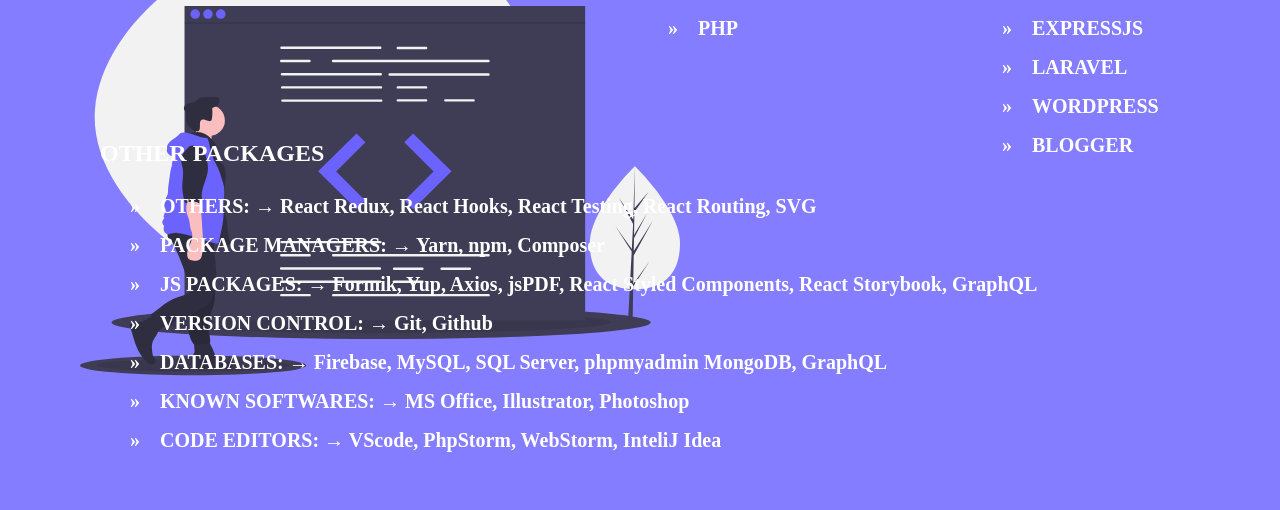
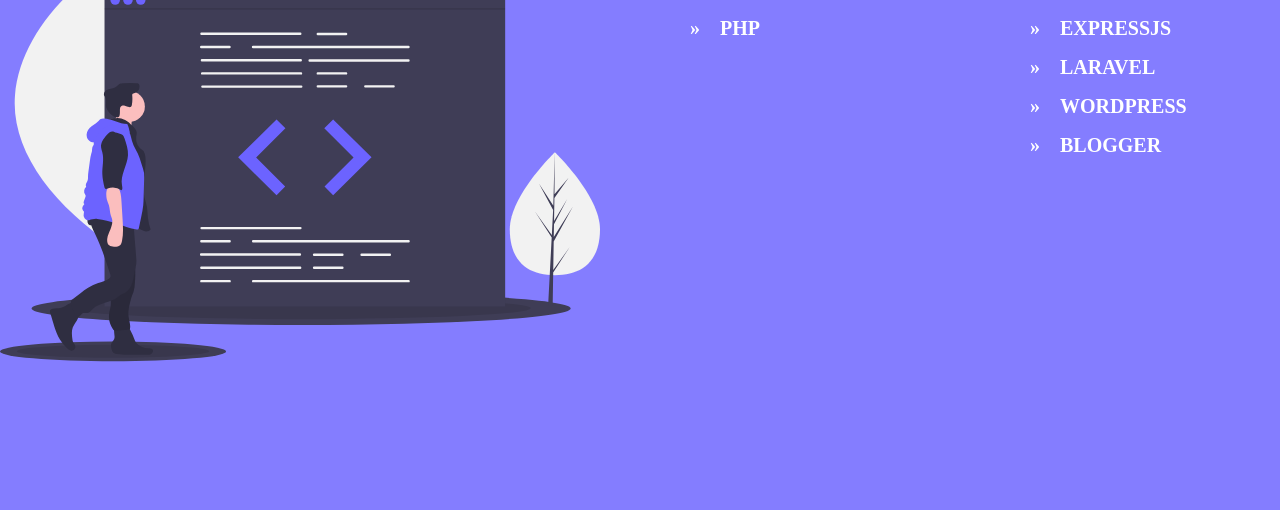
Before and after one commit to vigneshKVM/myportfolio, a Next.js app: page / in a window 1280 px wide. Shown: the part 1280-1790 px from the top of the page. Built offline with nearby package versions, Linux system fonts and the light colour scheme.

Commit message:
style Changed for mobile compatability

```diff
--- a/pages/index.js
+++ b/pages/index.js
@@ -44,7 +44,7 @@
     ContactSocialLinks,
     ContactDetailsContainer,
     ContactDetail,
-    ContactDetailsList, ContactDetailsHeading, Main, NavItemLink, HamburgerIcon
+    ContactDetailsList, ContactDetailsHeading, Main, NavItemLink, HamburgerIcon, PortfolioImageSite
 } from "../styles/home.style";
 import { VerticalTimeline, VerticalTimelineElement }  from 'react-vertical-timeline-component';
 import 'react-vertical-timeline-component/style.min.css';
@@ -201,16 +201,21 @@
                   <PortfolioHeading>03. Portfolio</PortfolioHeading>
                   <PortfolioHeadingDescription>All Sites Developed By Me.</PortfolioHeadingDescription>
                   <PortfolioImages>
+                      <PortfolioImageSite>
                           <PortfolioImageLink href='https://kdramafuns.com/' target="_blank" >
                               <PortfolioImage src='kdramafuns.png' alt='kdramafuns'/>
                               <PortfolioImageTitle>Kdramafuns.com</PortfolioImageTitle>
                               <PortfolioImageDescription>This Website has been developed using PHP, and MySQL as the Database.</PortfolioImageDescription>
                           </PortfolioImageLink>
+                      </PortfolioImageSite>
+
+                      <PortfolioImageSite>
                           <PortfolioImageLink href='https://kdramaviewer.com/' target="_blank" >
                               <PortfolioImage src='kdramaviewer.png' alt='kdramaviewer'/>
                               <PortfolioImageTitle>Kdramaviewer.com</PortfolioImageTitle>
                               <PortfolioImageDescription>This Website has been developed using WordPress.</PortfolioImageDescription>
                           </PortfolioImageLink>
+                      </PortfolioImageSite>
                   </PortfolioImages>
               </Portfolio>
               <Contact id='contact'>
--- a/styles/home.style.js
+++ b/styles/home.style.js
@@ -252,14 +252,14 @@
     height:1200px;
     background: #847dff;
     position: relative;
+    display: flex;
+    flex-direction: row;
+    justify-content: space-between;
+    flex-wrap: wrap;
 
     @media screen and (max-width: 1085px) {
         height: auto;
         width: auto;
-        display: flex;
-        flex-direction: row;
-        justify-content: space-between;
-        flex-wrap: wrap;
         position: inherit;
         padding: 0 2rem;
     }
@@ -273,6 +273,7 @@
     text-align: center;
     color: white;
     text-transform: uppercase;
+    width: 100%;
 
     @media screen and (max-width: 1085px) {
         font-size: 2rem;
@@ -287,6 +288,7 @@
     text-align: center;
     font-style: italic;
     color: white;
+    width: 100%;
 
     @media screen and (max-width: 1085px) {
         padding: 1rem;
@@ -298,7 +300,7 @@
 /********************************************/
 
 export const ProfessionalImage = styled(ProfessionalSVG)`
-    position: absolute;
+    display: block;
     width: 600px;
     top: 15rem;
     left: 4rem;
@@ -312,15 +314,9 @@
 /********************************************/
 
 export const LanguageDetails = styled.div`
-    position: absolute;
-    right: 20rem;
+    width: 300px;
+    display: block;
     padding-top: 4rem;
-
-    @media screen and (max-width: 1085px) {
-        width: 300px;
-        position: inherit;
-        display: block;
-    }
 `;
 
 /********************************************/
@@ -352,29 +348,17 @@
 /********************************************/
 
 export const FrameworkDetails = styled.div`
-    position: absolute;
-    right: 5rem;
+    width: 300px;
+    display: block;
     padding-top: 4rem;
-
-    @media screen and (max-width: 1085px) {
-        width: 300px;
-        position: inherit;
-        padding-bottom: 3rem;
-    }
 `;
 
 /********************************************/
 
 export const OtherPackages = styled.div`
-    position: absolute;
-    bottom: 8rem;
-    left: 4rem;
-
-    @media screen and (max-width: 1085px) {
-        width: 100%;
-        position: inherit;
-        padding-bottom: 8rem;
-    }
+    width: 100%;
+    display: block;
+    padding-bottom: 8rem;
 `;
 
 /********************************************/
@@ -480,16 +464,20 @@
 
 /********************************************/
 
-export const PortfolioImageLink = styled.a`
-    display: flex;
-    flex-direction: column;
-    max-width: 400px;
-
+export const PortfolioImageSite = styled.div`
     @media screen and (max-width: 960px) {
         padding: 1rem 0;
         width: 100%;
         height: auto;
     }
+`
+
+/********************************************/
+
+export const PortfolioImageLink = styled.a`
+    display: flex;
+    flex-direction: column;
+    max-width: 400px;
 `
 
 /********************************************/
@@ -508,7 +496,7 @@
 /********************************************/
 
 export const PortfolioImage = styled.img`
-
+    max-width: 400px;
     padding: 1rem;
 `;
 
@@ -557,11 +545,10 @@
 /********************************************/
 
 export const ContactImage = styled(CodingSVGContactUs)`
-    position: absolute;
     width: 600px;
-    top: 20rem;
-    left: 20rem;
     display: block;
+    margin-left: auto;
+    margin-right: auto;
 
     @media screen and (max-width: 960px) {
         position: inherit;
```
Lines whose indentation alone changed are shown as unchanged.
